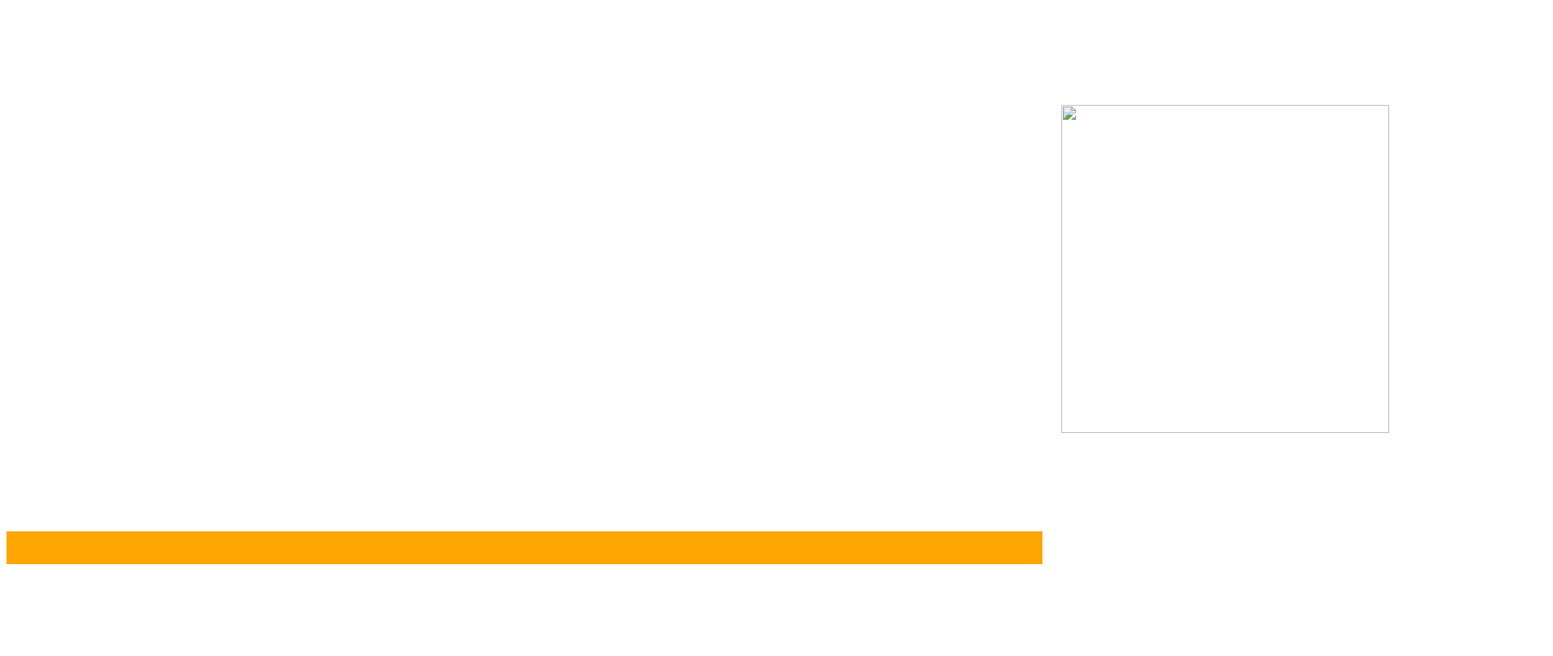
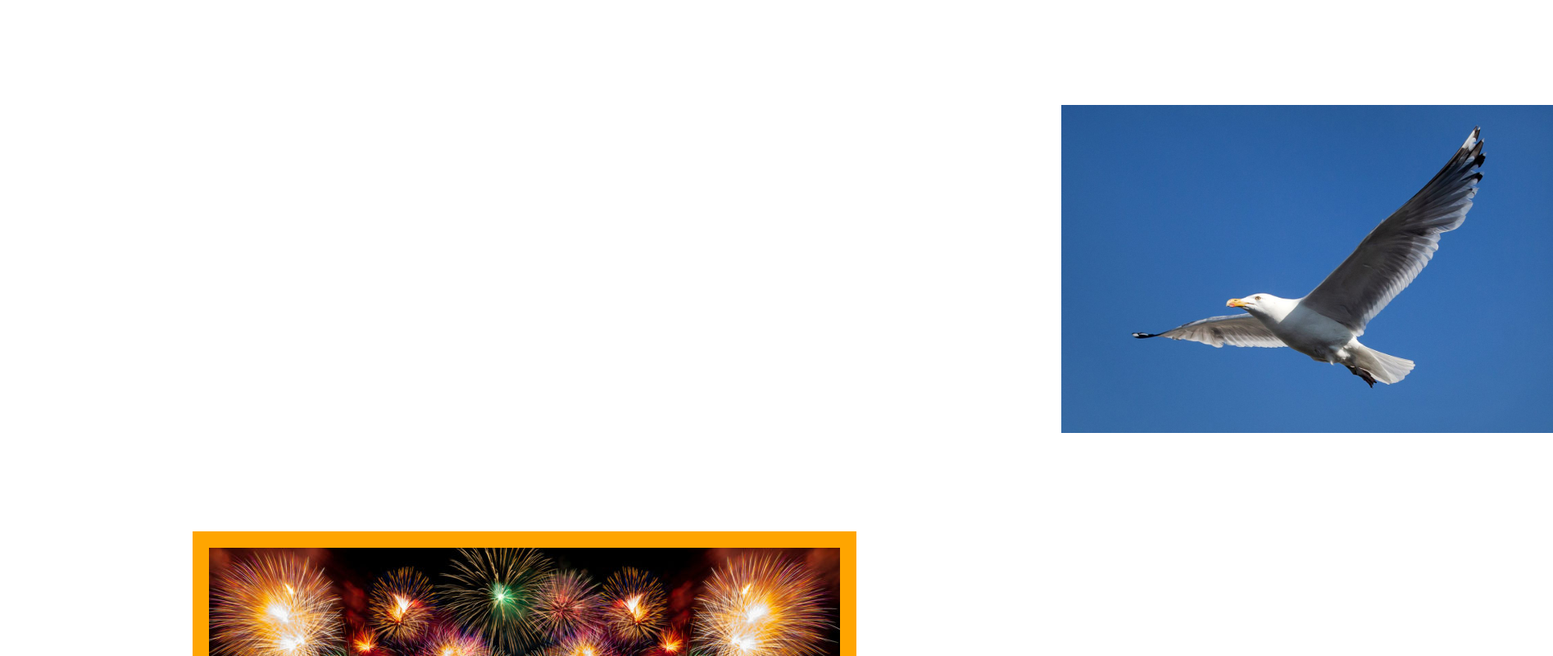
Before and after one commit to staten-island-tech/hover-assignment-myakhontov, a plain HTML site: page index.html in a window 1280 px wide. Shown: the part 1180-1980 px from the top of the page at 82% size, 1895 px wide, since content can reach past the window. Drawn offline with nearby package versions, Linux system fonts and the light colour scheme; files that its build step writes are made by us from their sources; the site is published under a folder, as on GitHub Pages, so addresses that start at the root find nothing.

Commit message:
fixed images

```diff
--- a/index.html
+++ b/index.html
@@ -4,7 +4,7 @@
     <meta name="viewport" content="width=device-width, initial-scale=1.0">
     <meta http-equiv="X-UA-Compatible" content="ie=edge">
     <link rel="stylesheet" href="dist/css/style.css">
-    <title>Document</title>
+    <title>Hover Assignment</title>
 </head>
 <body>
     <div class="gallery-parent">
@@ -15,13 +15,13 @@
         </div>
     </div>
     <div class="trippy-div">
-        <img src="/media/trippy.jpg" alt="" class="trippy-img">
+        <img src="media/trippy.jpg" alt="" class="trippy-img">
     </div>
     <div class="seagull-div">
-        <img src="/media/seagull.jpg" alt="" class="seagull-img">
+        <img src="media/seagull.jpg" alt="" class="seagull-img">
     </div>
     <div class="border-div">
-        <img src="/media/newyear.jpg" alt="" class="newyear-img">
+        <img src="media/newyear.jpg" alt="" class="newyear-img">
     </div>
     <div class="exit-div">
         <div class="exit-circle">
```
